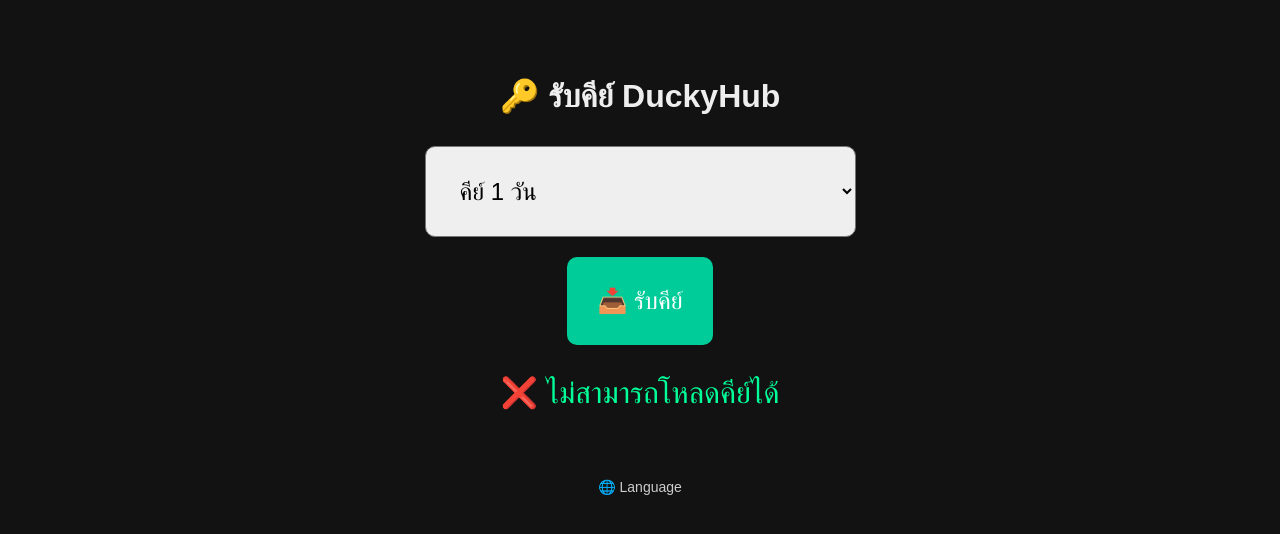
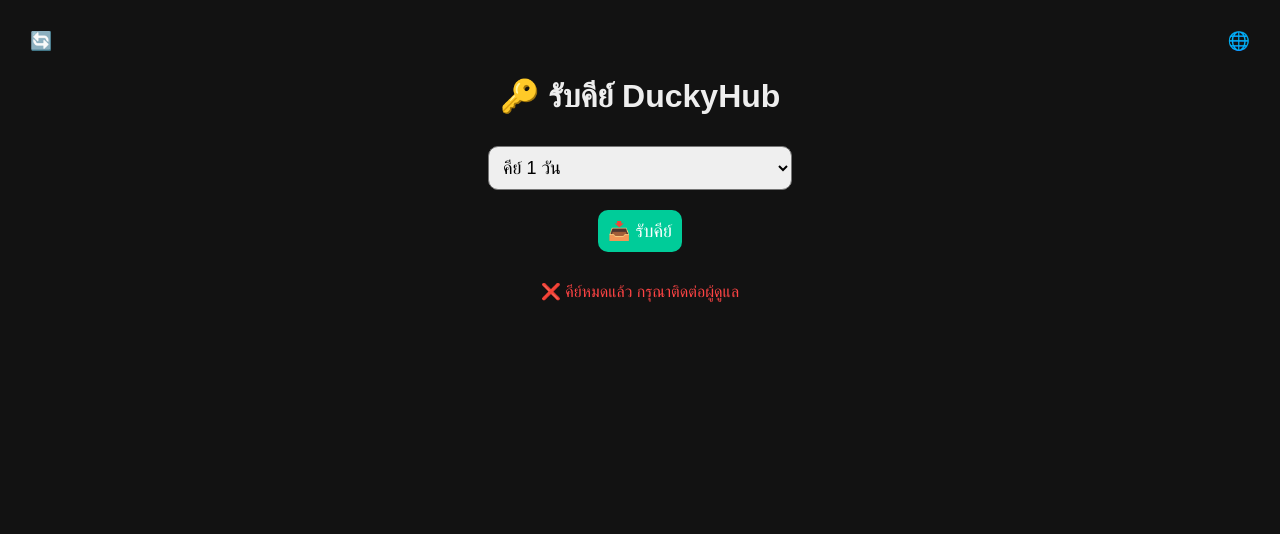
Before and after one commit to DuckyZ11/DuckyZ11-scripts, a plain HTML site: page index.html in a window 1280 px wide. Both pictures are taken after a click on the button "📥 รับคีย์". Drawn offline with Linux system fonts and the light colour scheme; no server answers.

Commit message:
Update index.html

```diff
--- a/index.html
+++ b/index.html
@@ -4,49 +4,24 @@
   <meta charset="UTF-8" />
   <title>DuckyHub Key System</title>
   <style>
-    body {
-      background: #121212;
-      color: #eee;
-      font-family: sans-serif;
-      text-align: center;
-      margin-top: 6%;
+    body { background:#121212; color:#eee; font-family:sans-serif; text-align:center; margin-top:6%; }
+    select, button { font-size:18px; padding:10px; margin:10px; border-radius:10px; }
+    button { background:#00cc99; border:none; color:#fff; cursor:pointer; }
+    #key { margin-top:20px; font-size:20px; color:#00ff99; white-space: pre-wrap; }
+    #status { font-size: 16px; margin-top: 10px; min-height: 24px; }
+    #langToggle, #refreshBtn {
+      position: absolute; top: 10px; font-size: 18px;
+      background: transparent; border: none; color: white; cursor: pointer;
     }
-    select, button {
-      font-size: 24px;
-      padding: 30px;
-      margin: 10px;
-      border-radius: 10px;
-    }
-    button {
-      background: #00cc99;
-      border: none;
-      color: #fff;
-      cursor: pointer;
-    }
-    #key {
-      margin-top: 20px;
-      font-size: 30px;
-      color: #00ff99;
-      white-space: pre-wrap;
-    }
-    #copyBtn {
-      display: none;
-      background: #444;
-      margin-top: 10px;
-    }
-    #langToggle {
-      font-size: 14px;
-      margin-top: 20px;
-      cursor: pointer;
-      background: transparent;
-      border: none;
-      color: #ccc;
-    }
+    #langToggle { right: 10px; }
+    #refreshBtn { left: 10px; }
   </style>
 </head>
 <body>
+  <button id="refreshBtn" onclick="location.reload()">🔄</button>
+  <button id="langToggle">🌐</button>
 
-  <h1>🔑 รับคีย์ DuckyHub</h1>
+  <h1 id="title">🔑 รับคีย์ DuckyHub</h1>
   <select id="duration">
     <option value="1d">คีย์ 1 วัน</option>
     <option value="3d">คีย์ 3 วัน</option>
@@ -54,10 +29,11 @@
     <option value="premium_trial">Premium Trial (ติดต่อ Discord)</option>
     <option value="lifetime">Lifetime Premium (ติดต่อ Discord)</option>
   </select><br/>
+
   <button onclick="getKey()">📥 รับคีย์</button>
+  <button id="copyBtn">📋 คัดลอกคีย์</button>
   <div id="key"></div>
-  <button id="copyBtn">📋 คัดลอกคีย์</button><br/>
-  <button id="langToggle">🌐 Language</button>
+  <div id="status"></div>
 
 <script>
   const keyLinks = {
@@ -66,44 +42,82 @@
     "7d": "https://raw.githubusercontent.com/DuckyZ11/DuckyZ11-scripts/refs/heads/main/7day_key"
   };
 
-    let currentLang = localStorage.getItem("lang") || "th";
-
   const langData = {
     "th": {
+      title: "🔑 รับคีย์ DuckyHub",
       btnCopy: "📋 คัดลอกคีย์",
       keyResult: k => `🔐 คีย์ของคุณคือ:\n${k}`,
       keyUsed: (type, h, m, s) => `⛔ คุณได้รับคีย์ประเภท "${type}" แล้ว\nโปรดรออีก ${h} ชม. ${m} นาที ${s} วินาที`,
       keyExpired: "❌ คีย์หมดแล้ว กรุณาติดต่อผู้ดูแล",
       contact: "dms my discord areayousure",
-        copied: "📋 คัดลอกคีย์แล้ว!"
+      copied: "📋 คัดลอกคีย์แล้ว!",
+      selectOptions: {
+        "1d": "คีย์ 1 วัน", "3d": "คีย์ 3 วัน", "7d": "คีย์ 7 วัน",
+        "premium_trial": "Premium Trial (ติดต่อ Discord)",
+        "lifetime": "Lifetime Premium (ติดต่อ Discord)"
+      }
     },
     "en": {
+      title: "🔑 Get DuckyHub Key",
       btnCopy: "📋 Copy Key",
       keyResult: k => `🔐 Your key is:\n${k}`,
       keyUsed: (type, h, m, s) => `⛔ You've already claimed key type "${type}"\nWait ${h}h ${m}m ${s}s to try again`,
       keyExpired: "❌ No keys left. Please contact admin.",
       contact: "dms my discord areayousure",
-        copied: "📋 Key copied!"
+      copied: "📋 Key copied!",
+      selectOptions: {
+        "1d": "1 Day Key", "3d": "3 Day Key", "7d": "7 Day Key",
+        "premium_trial": "Premium Trial (Contact Discord)",
+        "lifetime": "Lifetime Premium (Contact Discord)"
+      }
     }
   };
 
+  let currentLang = localStorage.getItem("lang") || "th";
+  let currentKey = "";
   const keyDiv = document.getElementById("key");
   const copyBtn = document.getElementById("copyBtn");
 
   function updateLangUI() {
-      copyBtn.textContent = langData[currentLang].btnCopy;
+    const t = langData[currentLang];
+    document.getElementById("title").innerText = t.title;
+    copyBtn.textContent = t.btnCopy;
+    const duration = document.getElementById("duration");
+    Array.from(duration.options).forEach(opt => {
+      if (t.selectOptions[opt.value]) opt.text = t.selectOptions[opt.value];
+    });
     localStorage.setItem("lang", currentLang);
   }
 
-    document.getElementById("langToggle").onclick = function() {
+  document.getElementById("langToggle").onclick = () => {
     currentLang = currentLang === "th" ? "en" : "th";
     updateLangUI();
+    renderSavedKey(); // อัปเดตข้อความทันทีเมื่อเปลี่ยนภาษา
   };
 
   updateLangUI();
 
+  function renderSavedKey() {
+    const savedKey = localStorage.getItem("saved_key");
+    const expire = localStorage.getItem("expire_time");
+    const val = localStorage.getItem("used_type");
+
+    if (savedKey && expire && Date.now() < parseInt(expire)) {
+      currentKey = savedKey;
+      keyDiv.innerText = langData[currentLang].keyResult(savedKey);
+      copyBtn.style.display = "inline-block";
+    } else {
+      currentKey = "";
+      keyDiv.innerText = "";
+      copyBtn.style.display = "none";
+    }
+  }
+
+  renderSavedKey();
+
   function getKey() {
     const val = document.getElementById("duration").value;
+    const now = Date.now();
     const t = langData[currentLang];
 
     if (val === "premium_trial" || val === "lifetime") {
@@ -114,67 +128,69 @@
 
     const prev = localStorage.getItem("used_type");
     const expire = localStorage.getItem("expire_time");
-      const now = Date.now();
 
     if (expire && now < parseInt(expire)) {
       const h = Math.floor((expire - now) / 3600000);
       const m = Math.floor(((expire - now) % 3600000) / 60000);
       const s = Math.floor(((expire - now) % 60000) / 1000);
-        keyDiv.innerText = t.keyUsed(prev || val, h, m, s);
+      keyDiv.innerText = t.keyResult(localStorage.getItem("saved_key") || "");
+      showStatus(t.keyUsed(prev || val, h, m, s), "#ffcc00");
       return;
     }
 
     const url = keyLinks[val];
     if (!url) {
-        keyDiv.innerText = "Invalid key type";
+      showStatus("Invalid key type", "#ff4444");
       return;
     }
 
     fetch(url)
       .then(res => {
-          if (!res.ok) throw new Error("net");
+        if (!res.ok) throw new Error();
         return res.text();
       })
       .then(text => {
         const keys = text.trim().split("\n").map(k => k.trim()).filter(k => k.length > 0);
         const usedKeys = JSON.parse(sessionStorage.getItem(val) || "[]");
-          const availableKeys = keys.filter(k => !usedKeys.includes(k));
+        const available = keys.filter(k => !usedKeys.includes(k));
 
-          if (availableKeys.length === 0) {
+        if (available.length === 0) {
           keyDiv.innerText = t.keyExpired;
+          copyBtn.style.display = "none";
           return;
         }
 
-          const randKey = availableKeys[Math.floor(Math.random() * availableKeys.length)];
+        const randKey = available[Math.floor(Math.random() * available.length)];
         usedKeys.push(randKey);
         sessionStorage.setItem(val, JSON.stringify(usedKeys));
-
         localStorage.setItem("used_type", val);
-          localStorage.setItem("expire_time", (Date.now() + (val === "1d" ? 86400000 : val === "3d" ? 259200000 : 604800000)).toString());
+        localStorage.setItem("expire_time", (now + (val === "1d" ? 86400000 : val === "3d" ? 259200000 : 604800000)).toString());
         localStorage.setItem("saved_key", randKey);
 
         keyDiv.innerText = t.keyResult(randKey);
         copyBtn.style.display = "inline-block";
+        currentKey = randKey;
       })
       .catch(() => {
-          keyDiv.innerText = "❌ ไม่สามารถโหลดคีย์ได้";
+        showStatus(t.keyExpired, "#ff4444");
       });
   }
 
-    // โหลดคีย์เดิม
-    const savedKey = localStorage.getItem("saved_key");
-    if (savedKey) {
-      keyDiv.innerText = langData[currentLang].keyResult(savedKey);
-      copyBtn.style.display = "inline-block";
+  copyBtn.onclick = () => {
+    if (!currentKey) return;
+    navigator.clipboard.writeText(currentKey).then(() => {
+      alert(langData[currentLang].copied);
+    });
+  };
+
+  function showStatus(msg, color = "#00cc99", delay = 4000) {
+    const div = document.getElementById("status");
+    div.innerText = msg;
+    div.style.color = color;
+    if (delay > 0) {
+      setTimeout(() => { div.innerText = ""; }, delay);
     }
-
-    copyBtn.onclick = function () {
-      const key = localStorage.getItem("saved_key");
-      if (key) {
-        navigator.clipboard.writeText(key);
-        alert(langData[currentLang].copied);
   }
-    };
 </script>
 </body>
 </html>
```
Lines whose indentation alone changed are shown as unchanged.
